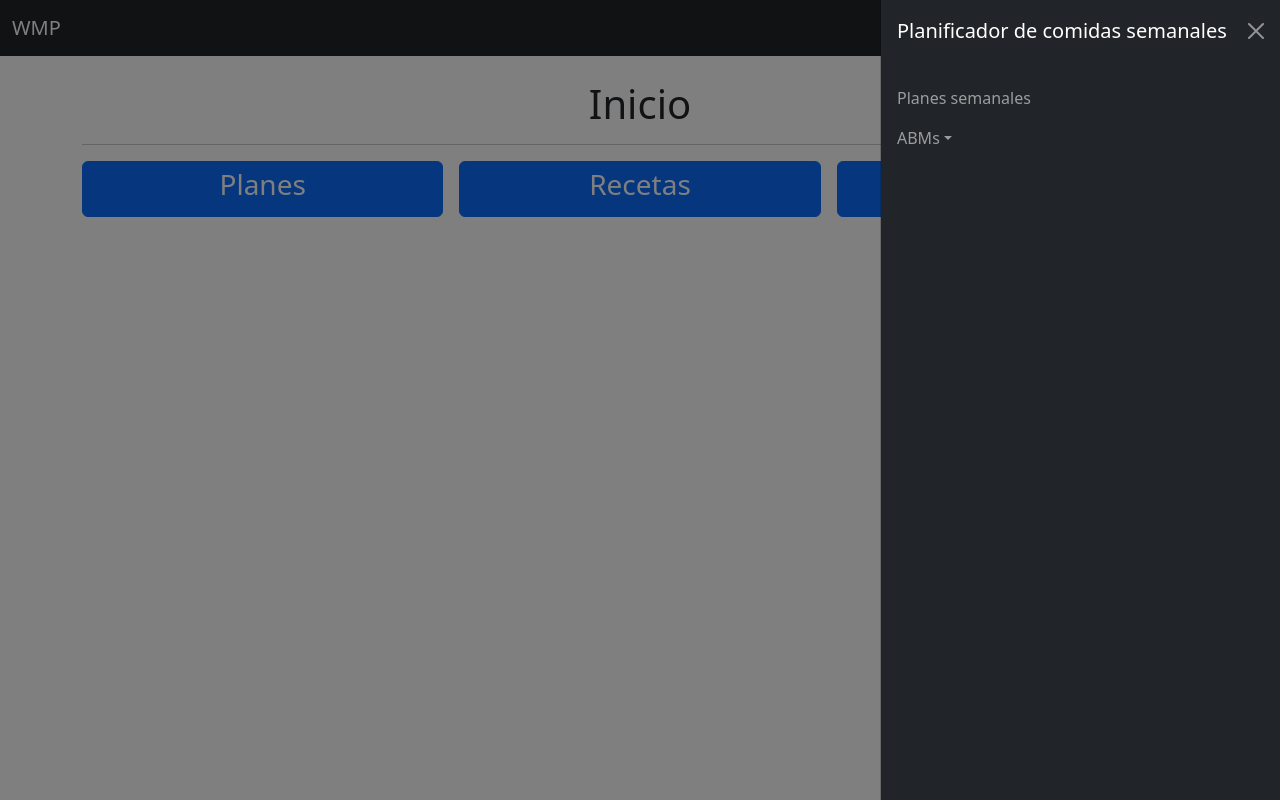
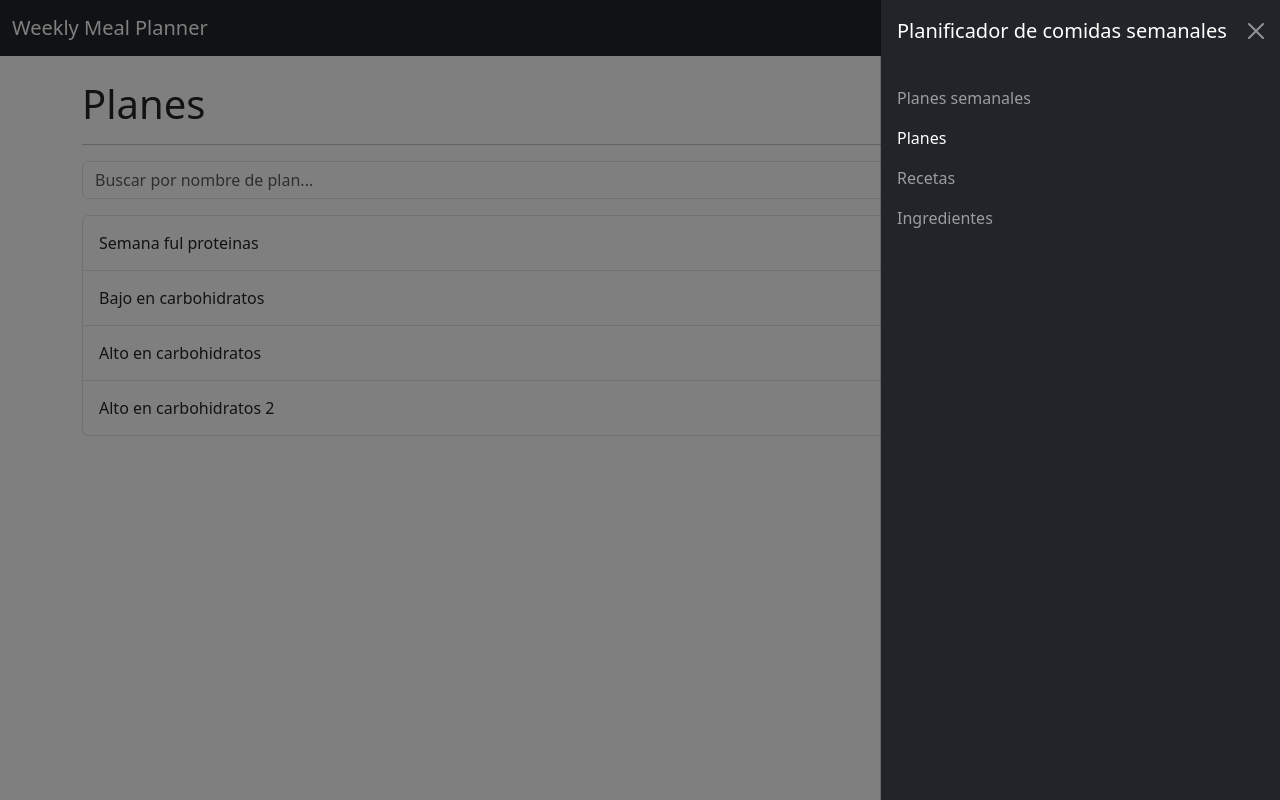
Before and after one commit to ffleita/weekly-meal-planner, a React (Vite) app: page /planes in a window 1280 px wide. Both pictures are taken after a click on the button "Toggle navigation". Built offline with nearby package versions, Linux system fonts and the light colour scheme.

Commit message:
Corrijo rutas de mi app, links de navegacion, estilos y nuevo componente

```diff
--- a/src/components/NavigationBar.jsx
+++ b/src/components/NavigationBar.jsx
@@ -9,11 +9,11 @@
     return (
         <nav className="navbar navbar-dark bg-dark">
             <div className="container-fluid">
-                <a className="navbar-brand" href="#">WMP</a>
+                <NavLink to="/" className="nav-link navbar-brand">Weekly Meal Planner</NavLink>
                 <button className="navbar-toggler" type="button" data-bs-toggle="offcanvas" data-bs-target="#offcanvasDarkNavbar" aria-controls="offcanvasDarkNavbar" aria-label="Toggle navigation">
                     <span className="navbar-toggler-icon"></span>
                 </button>
-                <div className="offcanvas offcanvas-end text-bg-dark" tabindex="-1" id="offcanvasDarkNavbar" aria-labelledby="offcanvasDarkNavbarLabel">
+                <div className="offcanvas offcanvas-end text-bg-dark" tabIndex="-1" id="offcanvasDarkNavbar" aria-labelledby="offcanvasDarkNavbarLabel">
                     <div className="offcanvas-header">
                         <h5 className="offcanvas-title" id="offcanvasDarkNavbarLabel">Planificador de comidas semanales</h5>
                         <button type="button" className="btn-close btn-close-white" data-bs-dismiss="offcanvas" aria-label="Close"></button>
@@ -23,22 +23,22 @@
                             <li className="nav-item">
                                 <NavLink to="/" className={"nav-link"} >Planes semanales</NavLink>
                             </li>
-                            <li className="nav-item dropdown">
-                                <a className="nav-link dropdown-toggle" href="#" role="button" data-bs-toggle="dropdown" aria-expanded="false">
-                                    ABMs
-                                </a>
-                                <ul className="dropdown-menu dropdown-menu-dark">
-                                    <li><NavLink to="/recetas" className={"dropdown-item"} >Recetas</NavLink></li>
-                                    <li><NavLink to="/mis-recetas" className={"dropdown-item"} >Mis recetas</NavLink></li>
-                                    <li>
+                            <li className='nav-item'>
+                                <NavLink to="/planes" key="plan-link" className={"nav-link"} >Planes</NavLink>
+                            </li>
+                            <li className='nav-item'>
+                                <NavLink to="/recetas" key="recetas-link" className={"nav-link"} >Recetas</NavLink>
+                            </li>
+                            <li className='nav-item'>
+                                <NavLink to="/ingredientes" key="ingredientes-link" className={"nav-link"} >Ingredientes</NavLink>
+                            </li>
+                            {/* <li>
                                         <hr className="dropdown-divider" />
-                                    </li>
-                                </ul>
-                            </li>
+                                    </li> */}
                         </ul>
                     </div>
                 </div>
             </div>
-        </nav>
+        </nav >
     )
 }
--- a/src/index.css
+++ b/src/index.css
@@ -16,3 +16,7 @@
   overflow: auto;
   max-height: 75vh;
 }
+
+.botonera-principal {
+  height: 100px;
+}
--- a/src/routes/AppRoutes.jsx
+++ b/src/routes/AppRoutes.jsx
@@ -4,9 +4,11 @@
 import { MainPage } from '../pages/MainPage'
 import { RecetasPage } from '../pages/RecetasPage'
 import { RecetasDetailPage } from '../pages/RecetasDetailPage'
-import { MisRecetas } from '../pages/MisRecetasPage'
-import { MisRecetasDetailPage } from '../pages/MisRecetasDetailPage'
-import { AgregarIngredientePage } from '../pages/AgregarIngredientePage'
+import { IngredientesPage } from '../pages/IngredientesPage'
+import { CrearRecetaPage } from '../pages/CrearRecetaPage'
+import { EditarRecetaPage } from '../pages/EditarRecetaPage'
+import { PlanesPage } from '../pages/PlanesPage'
+import { PlanDetailPage } from '../pages/PlanDetailPage'
 
 export const AppRoutes = () => {
     return (
@@ -15,9 +17,11 @@
             <Route path='/*' element={<MainPage />} />
             <Route path='/recetas' element={<RecetasPage />} />
             <Route path='/recetas/:idReceta' element={<RecetasDetailPage />} />
-            <Route path='/mis-recetas' element={<MisRecetas />} />
-            <Route path='/mis-recetas/:idReceta' element={<MisRecetasDetailPage />} />
-            <Route path='/mis-recetas/:idReceta/crear-ingrediente' element={<AgregarIngredientePage />} />
+            <Route path='/recetas/crear-receta' element={<CrearRecetaPage />} />
+            <Route path='/recetas/editar-receta/:idReceta' element={<EditarRecetaPage />} />
+            <Route path='/ingredientes' element={<IngredientesPage />} />
+            <Route path='/planes' element={<PlanesPage />} />
+            <Route path='/planes/:idPlan' element={<PlanDetailPage />} />
         </Routes>
     )
 }
```
Also changed, not shown: src/components/CrearIngrediente.jsx (+1 -35 lines).
